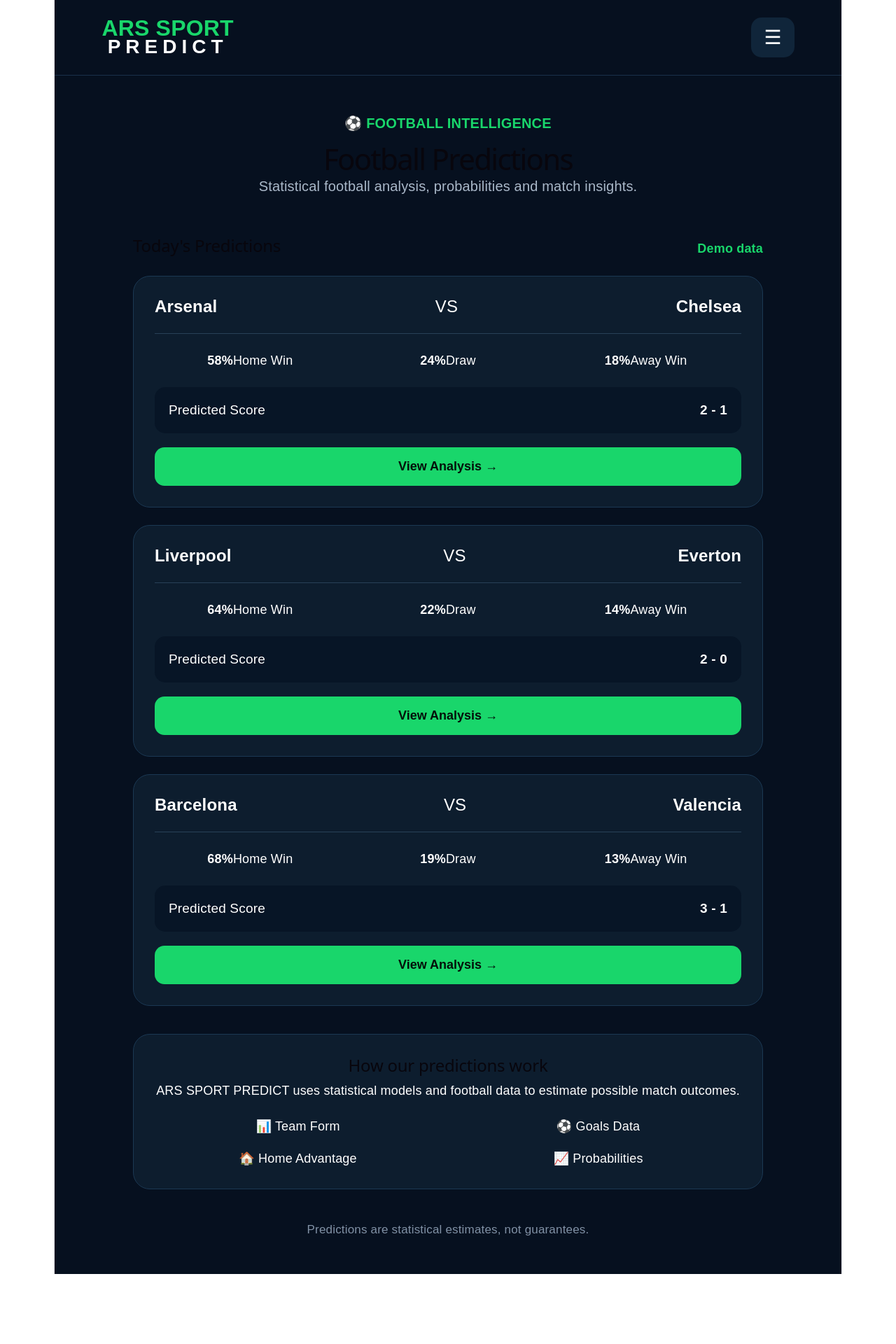
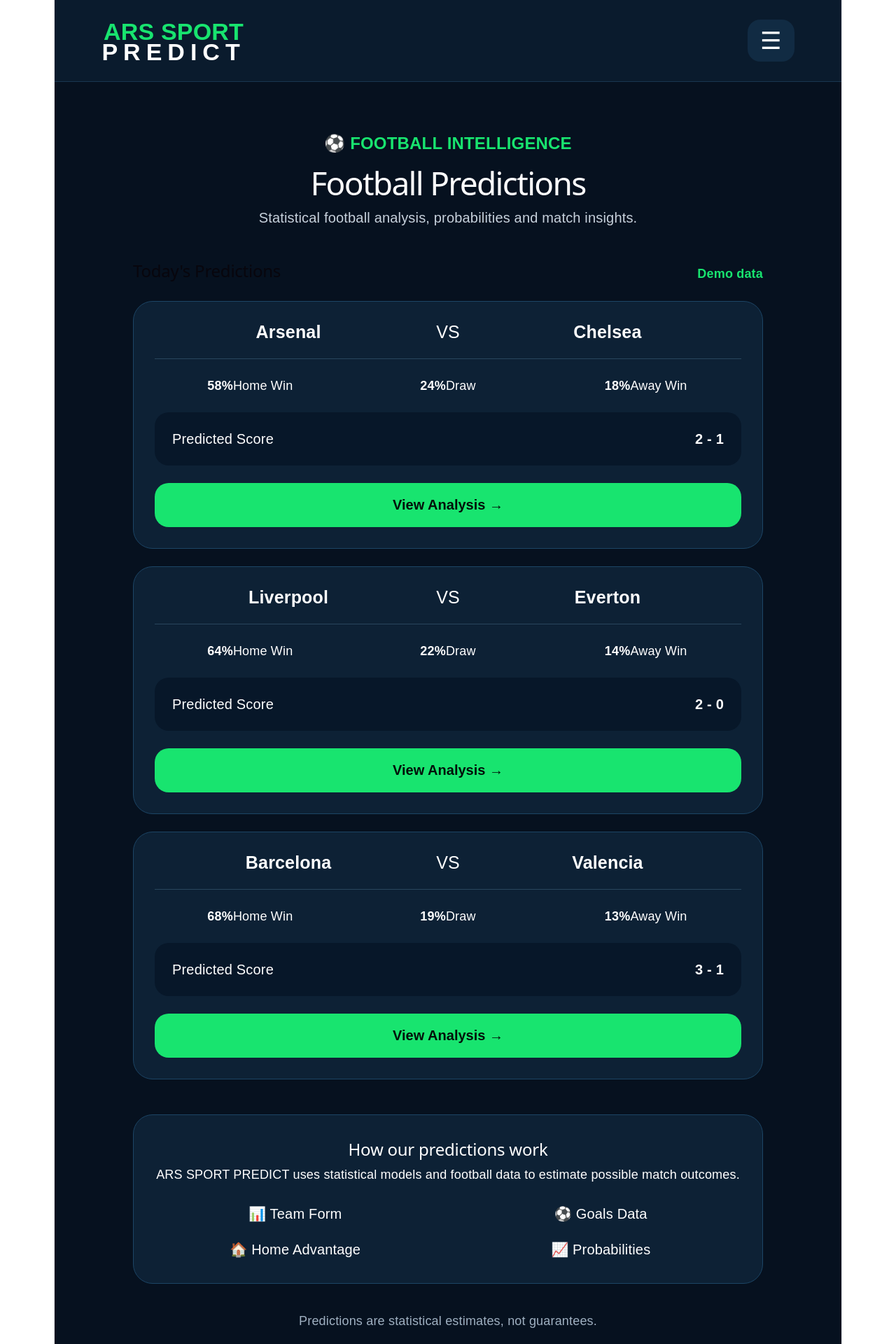
Before and after one commit to MrNicei/ARS-SPORT-PRRDICT, a React app in the folder app/: page / in a window 1280 px wide. Shown: the top 1920 px of the page at 70% size. Before the commit the page ends 1820 px from the top, so only its background shows below. Built offline with nearby package versions, Linux system fonts and the light colour scheme; the HTML template or start-up script is replaced by a standard one.

Commit message:
Improve ARS SPORT prediction dashboard

```diff
--- a/app/src/App.jsx
+++ b/app/src/App.jsx
@@ -52,13 +52,14 @@ function App() {
           </p>
         </section>
 
+        <section>
           <div style={styles.sectionTitle}>
             <h2>Today's Predictions</h2>
             <span style={styles.demo}>Demo data</span>
           </div>
 
           {matches.map((match, index) => (
-          <article key={index} style={styles.card}>
+            <div key={index} style={styles.card}>
               <div style={styles.teams}>
                 <strong>{match.home}</strong>
                 <span>VS</span>
@@ -69,17 +70,17 @@ function App() {
 
               <div style={styles.probabilities}>
                 <div>
-                <strong>{match.homeWin}%</strong>
+                  <b>{match.homeWin}%</b>
                   <span>Home Win</span>
                 </div>
 
                 <div>
-                <strong>{match.draw}%</strong>
+                  <b>{match.draw}%</b>
                   <span>Draw</span>
                 </div>
 
                 <div>
-                <strong>{match.awayWin}%</strong>
+                  <b>{match.awayWin}%</b>
                   <span>Away Win</span>
                 </div>
               </div>
@@ -90,30 +91,27 @@ function App() {
               </div>
 
               <button
-              style={styles.button}
-              onClick={() => setSelected(index)}
+                style={styles.analysisButton}
+                onClick={() => setSelected(match)}
               >
                 View Analysis →
               </button>
 
-            {selected === index && (
+              {selected === match && (
                 <div style={styles.analysis}>
                   <h3>Match Analysis</h3>
                   <p>
-                  This demonstration prediction uses estimated probabilities
-                  based on team form, goals data and home advantage.
-                </p>
-                <p>
-                  These figures are examples only and are not guaranteed
-                  results.
+                    The displayed probabilities are statistical estimates
+                    based on example football data. They are not guarantees.
                   </p>
                 </div>
               )}
-          </article>
+            </div>
           ))}
+        </section>
 
         <section style={styles.method}>
-          <h2>How our predictions work</h2>
+          <h2 style={styles.methodTitle}>How our predictions work</h2>
 
           <p>
             ARS SPORT PREDICT uses statistical models and football data to
@@ -139,101 +137,111 @@ function App() {
 const styles = {
   page: {
     minHeight: "100vh",
-    background: "#06101f",
+    background: "#06111f",
     color: "#ffffff",
     fontFamily: "Arial, sans-serif",
   },
 
   header: {
+    padding: "28px 6%",
+    background: "#0a1b2d",
+    borderBottom: "1px solid #193650",
     display: "flex",
     justifyContent: "space-between",
     alignItems: "center",
-    padding: "25px 6%",
-    borderBottom: "1px solid #19304a",
   },
 
   brandGreen: {
-    color: "#19d66b",
-    fontSize: "32px",
-    fontWeight: "800",
+    color: "#18e46f",
+    fontSize: "34px",
+    fontWeight: "900",
+    lineHeight: "0.95",
   },
 
   brandWhite: {
     color: "#ffffff",
-    fontSize: "28px",
-    fontWeight: "800",
-    letterSpacing: "7px",
+    fontSize: "34px",
+    fontWeight: "900",
+    letterSpacing: "8px",
   },
 
   menu: {
-    background: "#10253a",
+    background: "#112b43",
     color: "#ffffff",
     border: "none",
-    borderRadius: "15px",
-    fontSize: "28px",
-    padding: "12px 18px",
+    borderRadius: "18px",
+    fontSize: "34px",
+    padding: "10px 18px",
   },
 
   container: {
-    width: "90%",
     maxWidth: "900px",
     margin: "0 auto",
-    paddingBottom: "50px",
+    padding: "45px 20px",
   },
 
   hero: {
     textAlign: "center",
-    padding: "55px 10px 35px",
+    padding: "30px 10px 45px",
   },
 
   badge: {
-    color: "#19d66b",
-    fontSize: "20px",
-    fontWeight: "700",
-    marginBottom: "25px",
+    color: "#18e46f",
+    fontSize: "24px",
+    fontWeight: "800",
+    marginBottom: "30px",
   },
 
   title: {
-    fontSize: "42px",
-    margin: "10px 0",
+    color: "#ffffff",
+    fontSize: "46px",
+    margin: "0 0 20px",
   },
 
   subtitle: {
-    color: "#aab8c9",
+    color: "#c7d1dc",
     fontSize: "20px",
-    lineHeight: "1.6",
+    lineHeight: "1.7",
+    margin: "0 auto",
+    maxWidth: "650px",
   },
 
   sectionTitle: {
     display: "flex",
     justifyContent: "space-between",
     alignItems: "center",
-    margin: "20px 0",
+    marginBottom: "20px",
+  },
+
+  sectionTitleH2: {
+    color: "#ffffff",
   },
 
   demo: {
-    color: "#19d66b",
-    fontWeight: "700",
+    color: "#18e46f",
+    fontWeight: "800",
   },
 
   card: {
-    background: "#0d1d2e",
-    border: "1px solid #1b3853",
-    borderRadius: "24px",
+    background: "#0d2135",
+    border: "1px solid #1c4565",
+    borderRadius: "28px",
     padding: "30px",
     marginBottom: "25px",
   },
 
   teams: {
-    display: "flex",
-    justifyContent: "space-between",
+    display: "grid",
+    gridTemplateColumns: "1fr auto 1fr",
     alignItems: "center",
-    fontSize: "24px",
+    gap: "20px",
+    fontSize: "25px",
+    textAlign: "center",
   },
 
   line: {
     height: "1px",
-    background: "#284158",
+    background: "#29465d",
     margin: "25px 0",
   },
 
@@ -244,66 +252,68 @@ const styles = {
     gap: "10px",
   },
 
-  probabilities: {
-    display: "grid",
-    gridTemplateColumns: "repeat(3, 1fr)",
-    textAlign: "center",
-    gap: "10px",
+  probability: {
+    color: "#ffffff",
   },
 
   score: {
+    background: "#071729",
+    borderRadius: "20px",
+    padding: "25px",
+    marginTop: "25px",
     display: "flex",
     justifyContent: "space-between",
-    background: "#071526",
-    padding: "20px",
-    borderRadius: "15px",
-    marginTop: "25px",
-    fontSize: "19px",
+    alignItems: "center",
+    fontSize: "20px",
   },
 
-  button: {
+  analysisButton: {
     width: "100%",
-    marginTop: "20px",
-    padding: "17px",
+    marginTop: "25px",
+    padding: "20px",
     border: "none",
-    borderRadius: "14px",
-    background: "#19d66b",
-    color: "#04100a",
-    fontSize: "18px",
-    fontWeight: "800",
+    borderRadius: "20px",
+    background: "#18e46f",
+    color: "#03100a",
+    fontSize: "20px",
+    fontWeight: "900",
   },
 
   analysis: {
     marginTop: "20px",
     padding: "20px",
-    background: "#10263b",
-    borderRadius: "15px",
-    color: "#d4deea",
-    lineHeight: "1.6",
+    borderRadius: "16px",
+    background: "#102c43",
+    color: "#dce6ef",
   },
 
   method: {
-    background: "#0d1d2e",
-    border: "1px solid #1b3853",
-    borderRadius: "24px",
-    padding: "30px",
-    marginTop: "40px",
+    marginTop: "50px",
+    padding: "35px 25px",
+    borderRadius: "28px",
+    background: "#0d2135",
+    border: "1px solid #1c4565",
     textAlign: "center",
+  },
+
+  methodTitle: {
+    color: "#ffffff",
   },
 
   factors: {
     display: "grid",
     gridTemplateColumns: "repeat(2, 1fr)",
-    gap: "20px",
-    marginTop: "25px",
-    fontSize: "18px",
+    gap: "25px",
+    marginTop: "30px",
+    fontSize: "20px",
+    color: "#ffffff",
   },
 
   disclaimer: {
     textAlign: "center",
-    color: "#8191a5",
-    marginTop: "45px",
-    fontSize: "17px",
+    color: "#9fb0c1",
+    fontSize: "18px",
+    marginTop: "40px",
   },
 };
 
```
Also changed, not shown: 1 other file (tests, documents, lock files or other folders). Lines whose indentation alone changed are shown as unchanged.
